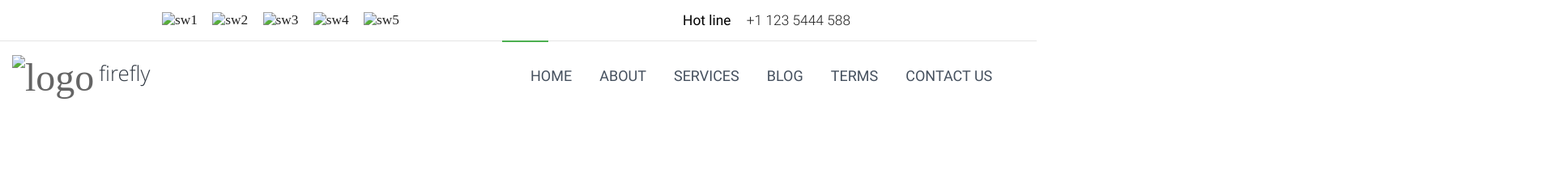
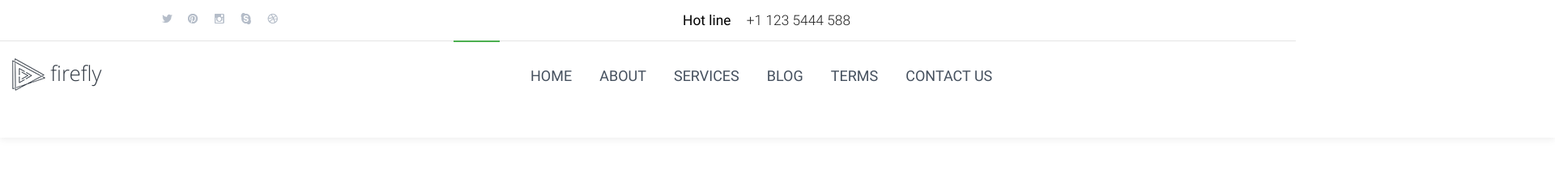
Before and after one commit to Darnion/Yefim, a plain HTML site: page index.html in a window 1280 px wide. Shown: the whole page at 81% size, 1920 px wide, since content can reach past the window. Drawn offline with Linux system fonts and the light colour scheme; files whose address does not match are found by name.

Commit message:
Update index.html

```diff
--- a/index.html
+++ b/index.html
@@ -8,24 +8,24 @@
 <body>
 	<div class="wrapper">
 		<div class="socweb">
-			<img src="img/base.png" alt="" class="base">
+			<img src="base.png" alt="" class="base">
 			<div class="hotline">
 		        <p class="hotline__text">Hot line</p>
 		        <a href="#" class="hotline__number">+1 123 5444 588</a>
 		    </div>
 		    <nav>
 		        <div class="socweb__links">
-		        	<a href="#"><img src="img/sw1.png" alt="sw1" class="social"></a>
-		        	<a href="#"><img src="img/sw2.png" alt="sw2" class="social"></a>
-		        	<a href="#"><img src="img/sw3.png" alt="sw3" class="social"></a>
-		        	<a href="#"><img src="img/sw4.png" alt="sw4" class="social"></a>
-		        	<a href="#"><img src="img/sw5.png" alt="sw5" class="social"></a>
+		        	<a href="#"><img src="sw1.png" alt="sw1" class="social"></a>
+		        	<a href="#"><img src="sw2.png" alt="sw2" class="social"></a>
+		        	<a href="#"><img src="sw3.png" alt="sw3" class="social"></a>
+		        	<a href="#"><img src="sw4.png" alt="sw4" class="social"></a>
+		        	<a href="#"><img src="sw5.png" alt="sw5" class="social"></a>
 				</div>
 			</nav>
 		</div>
 		<div class="wrapper">
 			<div class="logo">
-				<img src="img/logo.png" alt="logo" class="logotype">
+				<img src="logo.png" alt="logo" class="logotype">
 				<p class="firefly">firefly</p>
 			</div>
 			<span class="shape_2"></span>
```
